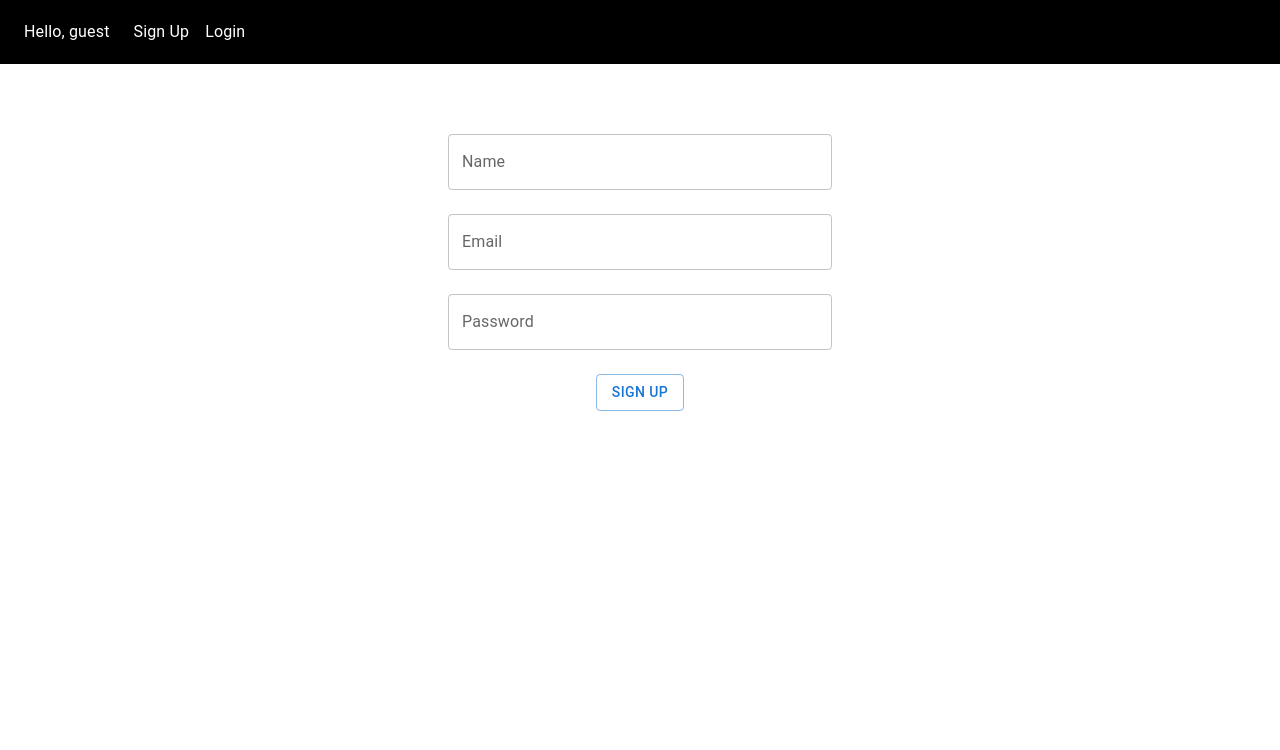
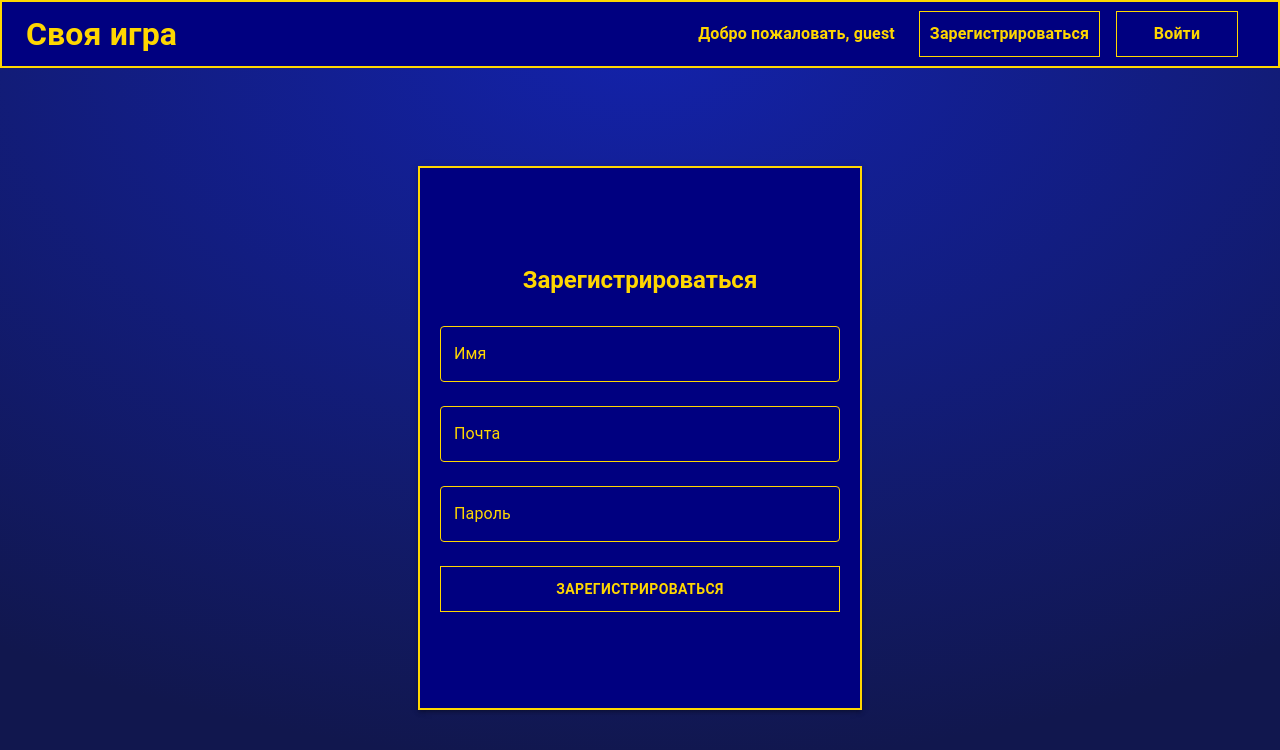
Before and after one commit to chromel0rd/SvoyaIgra, a React (Vite) app in the folder client/: page /signup in a window 1280 px wide. Shown: the top 750 px of the page. Built offline with nearby package versions, Linux system fonts and the light colour scheme; no server answers.

Commit message:
AAAAAAAA

```diff
--- a/client/src/components/pages/LoginPage.tsx
+++ b/client/src/components/pages/LoginPage.tsx
@@ -1,4 +1,4 @@
-import { Box, Button, TextField } from '@mui/material';
+import { Box, Button, TextField, Typography } from '@mui/material';
 import React from 'react';
 import { useAppDispatch } from '../../redux/hooks';
 import { loginThunk } from '../../redux/slices/auth/authThunks';
@@ -6,38 +6,114 @@ import type { UserLoginType } from '../../types/userTypes';
 
 export default function LoginPage(): JSX.Element {
   const dispatch = useAppDispatch();
+
   return (
     <Box
-      mt={5}
+      display="flex"
+      justifyContent="center"
+      alignItems="center"
+      height="85vh" // Центрируем элемент по вертикали и горизонтали
+    >
+      <Box
+        width="400px"
+        height="500px"
+        display="flex"
+        flexDirection="column"
+        justifyContent="center"
+        alignItems="center"
         component="form"
         onSubmit={(e) => {
           e.preventDefault();
           const formData = Object.fromEntries(new FormData(e.currentTarget)) as UserLoginType;
           void dispatch(loginThunk(formData));
         }}
-      display="flex"
-      flexDirection="column"
-      alignItems="center"
+        sx={{
+          backgroundColor: '#000080', // Темно-синий фон для формы
+          border: '2px solid #FFD700', // Золотая рамка
+          padding: '20px',
+          boxShadow: 3,
+        }}
       >
+        <Typography
+          variant="h5"
+          sx={{ color: '#FFD700', fontWeight: 'bold', marginBottom: '30px' }}
+        >
+          Войти в систему
+        </Typography>
         <TextField
           fullWidth
           name="email"
           type="email"
-        label="Email"
+          label="Почта"
           variant="outlined"
-        sx={{ marginBottom: 3 }}
+          InputLabelProps={{
+            style: { color: '#FFD700' }, // Золотая надпись
+          }}
+          InputProps={{
+            style: { color: '#FFD700' }, // Золотой текст
+          }}
+          sx={{
+            marginBottom: 3,
+            '& .MuiOutlinedInput-root': {
+              '& fieldset': {
+                borderColor: '#FFD700', // Золотая рамка для полей ввода
+              },
+              '&:hover fieldset': {
+                borderColor: '#FFD700',
+              },
+              '&.Mui-focused fieldset': {
+                borderColor: '#FFD700',
+              },
+            },
+          }}
         />
         <TextField
           fullWidth
           name="password"
           type="password"
-        label="Password"
+          label="Пароль"
           variant="outlined"
-        sx={{ marginBottom: 3 }}
+          InputLabelProps={{
+            style: { color: '#FFD700' },
+          }}
+          InputProps={{
+            style: { color: '#FFD700' },
+          }}
+          sx={{
+            marginBottom: 3,
+            '& .MuiOutlinedInput-root': {
+              '& fieldset': {
+                borderColor: '#FFD700',
+              },
+              '&:hover fieldset': {
+                borderColor: '#FFD700',
+              },
+              '&.Mui-focused fieldset': {
+                borderColor: '#FFD700',
+              },
+            },
+          }}
         />
-      <Button variant="outlined" type="submit">
-        Login
+        <Button
+          fullWidth // Кнопка станет такой же ширины, как инпуты
+          variant="outlined"
+          type="submit"
+          sx={{
+            color: '#FFD700',
+            textDecoration: 'none',
+            fontWeight: 'bold',
+            border: '1px solid #FFD700',
+            padding: '10px',
+            borderRadius: 0, // Убираем скругления у кнопки
+            '&:hover': {
+              backgroundColor: '#FFD700',
+              color: '#000080',
+            }
+          }}
+        >
+          Войти
         </Button>
+      </Box>
     </Box>
   );
 }
--- a/client/src/components/pages/SignUpPage.tsx
+++ b/client/src/components/pages/SignUpPage.tsx
@@ -1,4 +1,4 @@
-import { Box, Button, Grid, TextField } from '@mui/material';
+import { Box, Button, TextField, Typography } from '@mui/material';
 import React from 'react';
 import { useAppDispatch } from '../../redux/hooks';
 import { signUpThunk } from '../../redux/slices/auth/authThunks';
@@ -6,51 +6,140 @@ import type { UserSignUpType } from '../../types/userTypes';
 
 export default function SignUpPage(): JSX.Element {
   const dispatch = useAppDispatch();
+
   return (
-    <Grid container>
-      <Grid item xs={4} />
-      <Grid item xs={4}>
     <Box
-          mt={5}
+      display="flex"
+      justifyContent="center"
+      alignItems="center"
+      height="85vh" // Центрируем элемент по вертикали и горизонтали
+    >
+      <Box
+        width="400px"
+        height="500px"
+        display="flex"
+        flexDirection="column"
+        justifyContent="center"
+        alignItems="center"
         component="form"
         onSubmit={(e) => {
           e.preventDefault();
           const formData = Object.fromEntries(new FormData(e.currentTarget)) as UserSignUpType;
           void dispatch(signUpThunk(formData));
         }}
-          display="flex"
-          flexDirection="column"
-          alignItems="center"
+        sx={{
+          backgroundColor: '#000080', // Темно-синий фон для формы
+          border: '2px solid #FFD700', // Золотая рамка
+          padding: '20px',
+          boxShadow: 3,
+        }}
       >
+        <Typography
+          variant="h5"
+          sx={{ color: '#FFD700', fontWeight: 'bold', marginBottom: '30px' }}
+        >
+          Зарегистрироваться
+        </Typography>
         <TextField
           fullWidth
           name="name"
-            label="Name"
+          label="Имя"
           variant="outlined"
-            sx={{ marginBottom: 3 }}
+          InputLabelProps={{
+            style: { color: '#FFD700' }, // Золотая надпись
+          }}
+          InputProps={{
+            style: { color: '#FFD700' }, // Золотой текст
+          }}
+          sx={{
+            marginBottom: 3,
+            '& .MuiOutlinedInput-root': {
+              '& fieldset': {
+                borderColor: '#FFD700', // Золотая рамка для полей ввода
+              },
+              '&:hover fieldset': {
+                borderColor: '#FFD700',
+              },
+              '&.Mui-focused fieldset': {
+                borderColor: '#FFD700',
+              },
+            },
+          }}
         />
         <TextField
           fullWidth
           name="email"
           type="email"
-            label="Email"
+          label="Почта"
           variant="outlined"
-            sx={{ marginBottom: 3 }}
+          InputLabelProps={{
+            style: { color: '#FFD700' },
+          }}
+          InputProps={{
+            style: { color: '#FFD700' },
+          }}
+          sx={{
+            marginBottom: 3,
+            '& .MuiOutlinedInput-root': {
+              '& fieldset': {
+                borderColor: '#FFD700',
+              },
+              '&:hover fieldset': {
+                borderColor: '#FFD700',
+              },
+              '&.Mui-focused fieldset': {
+                borderColor: '#FFD700',
+              },
+            },
+          }}
         />
         <TextField
           fullWidth
           name="password"
           type="password"
-            label="Password"
+          label="Пароль"
           variant="outlined"
-            sx={{ marginBottom: 3 }}
+          InputLabelProps={{
+            style: { color: '#FFD700' },
+          }}
+          InputProps={{
+            style: { color: '#FFD700' },
+          }}
+          sx={{
+            marginBottom: 3,
+            '& .MuiOutlinedInput-root': {
+              '& fieldset': {
+                borderColor: '#FFD700',
+              },
+              '&:hover fieldset': {
+                borderColor: '#FFD700',
+              },
+              '&.Mui-focused fieldset': {
+                borderColor: '#FFD700',
+              },
+            },
+          }}
         />
-          <Button variant="outlined" type="submit">
-            Sign Up
+        <Button
+          fullWidth // Кнопка станет такой же ширины, как инпуты
+          variant="outlined"
+          type="submit"
+          sx={{
+            color: '#FFD700',
+            textDecoration: 'none',
+            fontWeight: 'bold',
+            border: '1px solid #FFD700',
+            padding: '10px',
+            borderRadius: 0, // Убираем скругления у кнопки
+            '&:hover': {
+              backgroundColor: '#FFD700',
+              color: '#000080',
+            }
+          }}
+        >
+          Зарегистрироваться
         </Button>
       </Box>
-      </Grid>
-      <Grid item xs={4} />
-    </Grid>
+    </Box>
   );
 }
--- a/client/src/components/ui/Navbar/Navbar.tsx
+++ b/client/src/components/ui/Navbar/Navbar.tsx
@@ -11,37 +11,70 @@ export default function Navbar(): JSX.Element {
 
   const links = [
     ...(user.status === 'logged'
-      ? [
-        { to: '/', name: 'Main' },
-      ]
+      ? [{ to: '/', name: 'Игра' }]
       : [
-          { to: '/signup', name: 'Sign Up' },
-          { to: '/login', name: 'Login' },
+          { to: '/signup', name: 'Зарегистрироваться' },
+          { to: '/login', name: 'Войти' },
         ]),
   ];
 
   return (
     <Box sx={{ flexGrow: 1, typography: 'body1', mb: '30px' }}>
-      <AppBar position="static" sx={{ background: '#000', boxShadow: 'none' }}>
+      <AppBar position="static" sx={{ background: '#000080', boxShadow: 'none', border: '2px solid #FFD700' }}>
         <Toolbar>
-          <Box mr={3}>
-            <Typography>Hello, {user.status === 'logged' ? user.name : 'guest'}</Typography>
-          </Box>
+          {/* Левая сторона: Своя игра */}
+          <Typography sx={{ color: '#FFD700', fontWeight: 'bold', flexGrow: 1 }}>
+            <h1>Своя игра</h1>
+          </Typography>
+
+          {/* Правая сторона: Ссылки и кнопки навигации */}
+          <Box sx={{ display: 'flex', alignItems: 'center' }}>
+            <Typography sx={{ color: '#FFD700', fontWeight: 'bold', mr: 3 }}>
+              Добро пожаловать, {user.status === 'logged' ? user.name : 'guest'}
+            </Typography>
             {links.map((link) => (
               <Link
                 component={NavLink}
                 key={link.name}
                 to={link.to}
-              sx={{ color: 'white', mr: 2, textDecoration: 'none' }}
+                sx={{
+                  color: '#FFD700',
+                  mr: 2,
+                  textDecoration: 'none',
+                  fontWeight: 'bold',
+                  border: '1px solid #FFD700',
+                  padding: '10px',
+                  minWidth: '100px',
+                  textAlign: 'center',
+                  '&:hover': {
+                    backgroundColor: '#FFD700',
+                    color: '#000080',
+                  },
+                }}
               >
                 {link.name}
               </Link>
             ))}
             {user.status === 'logged' && (
-            <Button sx={{ color: 'white' }} onClick={() => void dispatch(logoutThunk())}>
-              Logout
+              <Button
+                sx={{
+                  color: '#FFD700',
+                  border: '1px solid #FFD700',
+                  borderRadius: 0,
+                  fontWeight: 'bold',
+                  padding: '10px',
+                  minWidth: '100px',
+                  '&:hover': {
+                    backgroundColor: '#FFD700',
+                    color: '#000080',
+                  },
+                }}
+                onClick={() => void dispatch(logoutThunk())}
+              >
+                Выйти
               </Button>
             )}
+          </Box>
         </Toolbar>
       </AppBar>
     </Box>
--- a/client/src/index.css
+++ b/client/src/index.css
@@ -14,3 +14,8 @@
   -moz-osx-font-smoothing: grayscale;
   -webkit-text-size-adjust: 100%;
 }
+
+body {
+  background: radial-gradient(91.6% 91.6% at 50% 4.05%, #1322AB 0%, #11174E 100%);
+  height: 100vh;
+}
```
Also changed, not shown: 1 other file (tests, documents, lock files or other folders). Lines whose indentation alone changed are shown as unchanged.
